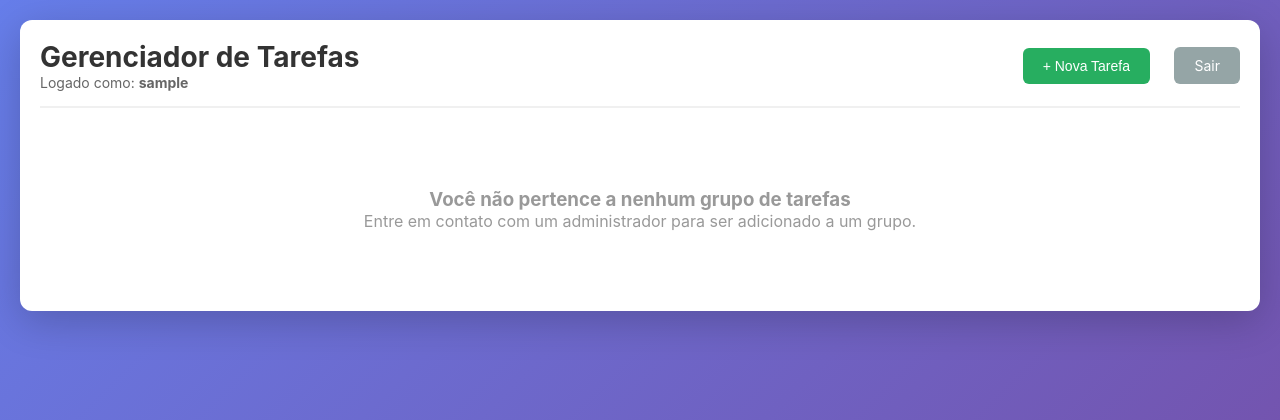
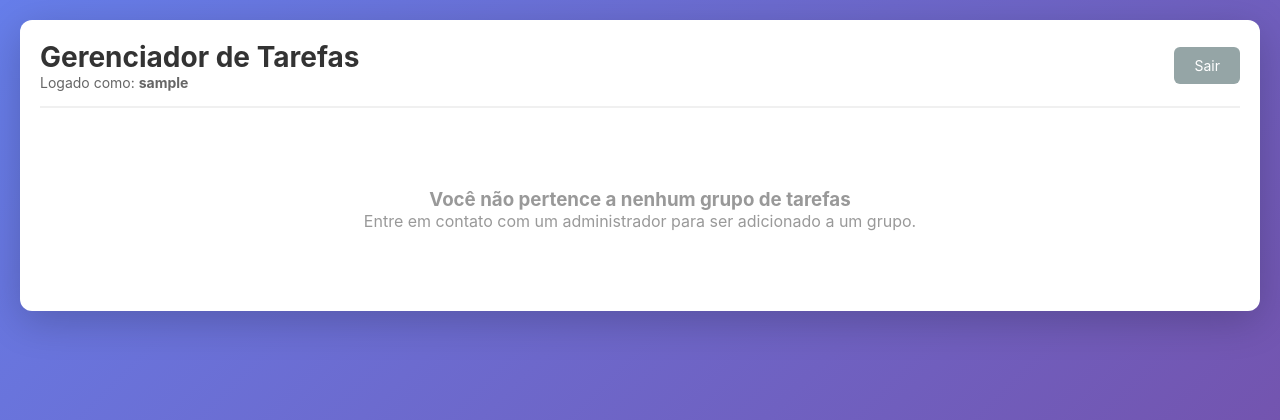
Before and after one commit to Corolario/agenda-tarefas, a Flask app: page / in a window 1280 px wide. Shown: the top 420 px of the page. Run offline with Flask 3, Linux system fonts and the light colour scheme; the visitor is signed in with stand-in values (Sample User, id 1); data that the repository does not hold is empty.

Commit message:
Update index.html
Alterada a localização do botão "+ Nova Tarefa".

```diff
--- a/templates/index.html
+++ b/templates/index.html
@@ -3,10 +3,9 @@
 {% block title %}Minhas Tarefas{% endblock %}
 
 {% block header_buttons %}
-{% if current_user.is_admin %}
-<a href="{{ url_for('admin_dashboard') }}" class="btn" style="background: #9b59b6; margin-right: 10px;">Administração</a>
-{% endif %}
-<button onclick="openModal()" class="btn btn-add-task" style="margin-right: 10px;">+ Nova Tarefa</button>
+    {% if current_user.is_admin %}
+        <a href="{{ url_for('admin_dashboard') }}" class="btn" style="background: #9b59b6; margin-right: 10px;">Administração</a>
+    {% endif %}
 {% endblock %}
 
 {% block content %}
@@ -116,6 +115,7 @@
     {% if selected_user_id or selected_group_id %}
     <a href="{{ url_for('index') }}" class="btn" style="background: #95a5a6;">Limpar Filtros</a>
     {% endif %}
+    <button onclick="openModal()" class="btn btn-add-task" style="margin-right: 10px;">+ Nova Tarefa</button>
 </div>
 {% endif %}
 
```
